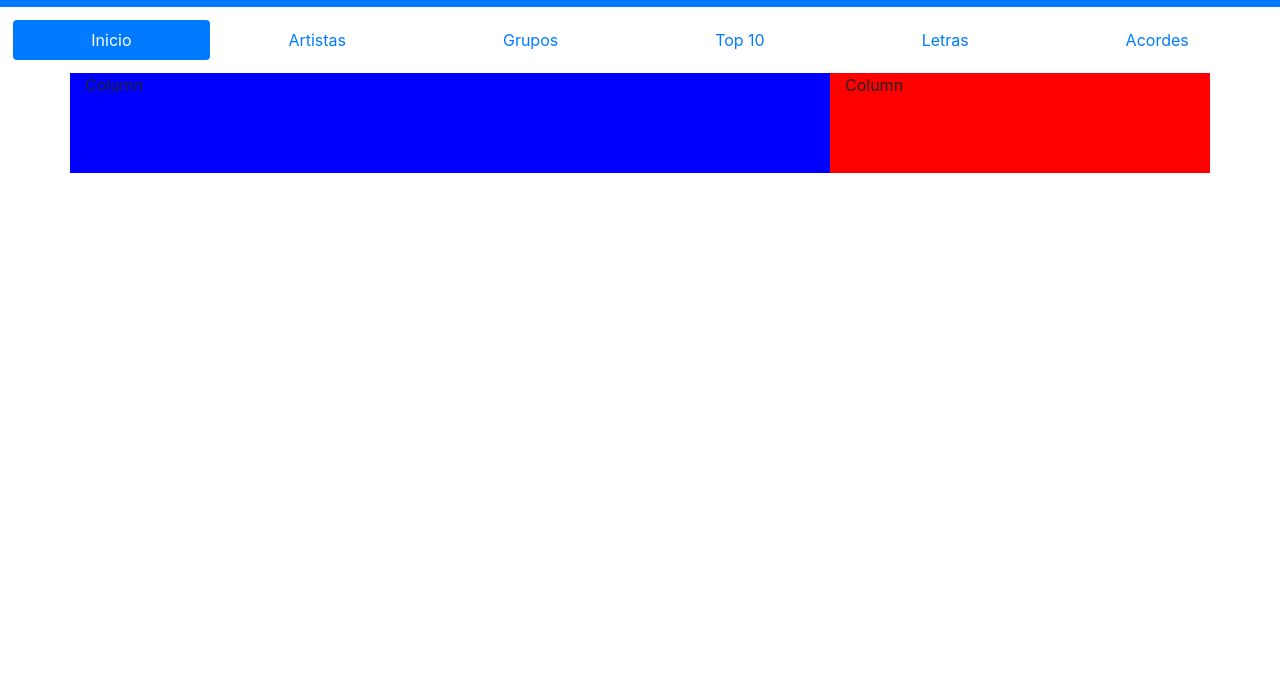
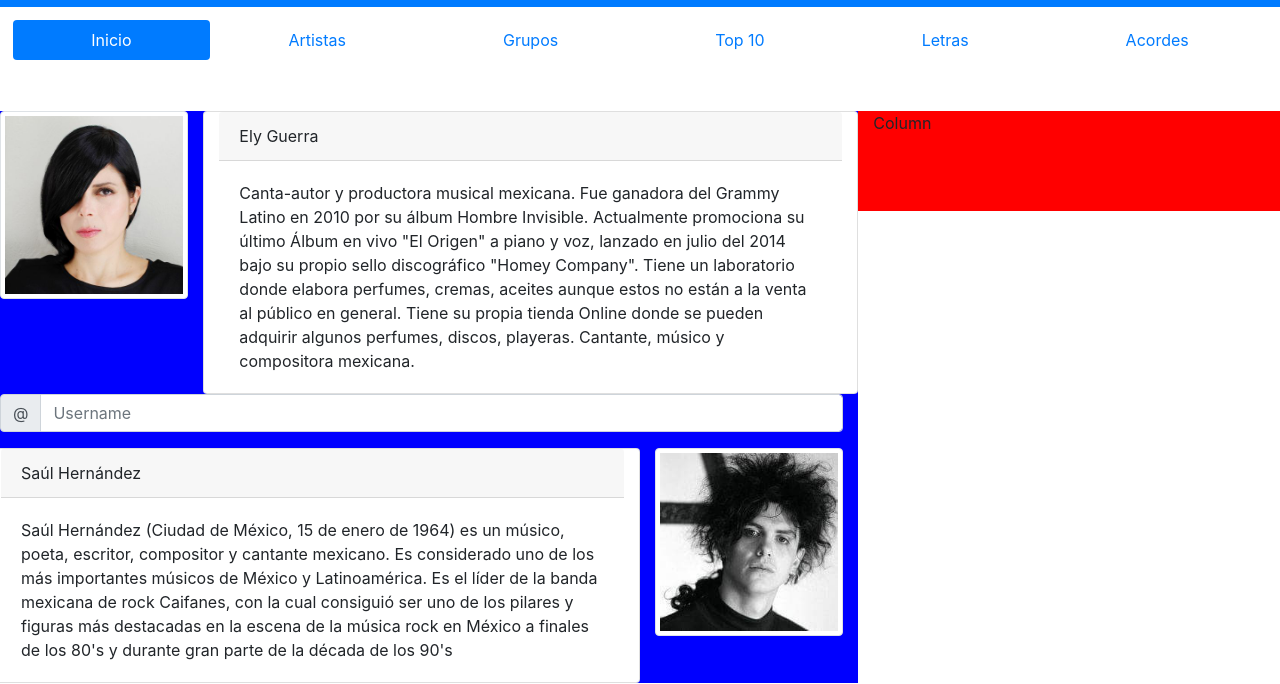
Before and after one commit to porsiempremau/Blogs, a plain HTML site: page Blogs/index.html in a window 1280 px wide. Shown: the part 116-800 px from the top of the page. Drawn offline with nearby package versions, Linux system fonts and the light colour scheme.

Commit message:
Mensajes de Contenido

```diff
--- a/Blogs/css/estiloPersonalizado.css
+++ b/Blogs/css/estiloPersonalizado.css
@@ -12,3 +12,13 @@ body {
 .NavAjuste > li:hover{
     background-color:aqua;
 }
+
+.ContenedorPrincipal{
+    margin-top: 2vw;
+    padding-top: 2vw;
+}
+
+.Contenido{
+    margin: 0px;
+    padding: 0px;
+}
--- a/Blogs/index.html
+++ b/Blogs/index.html
@@ -12,9 +12,9 @@
 <body>
     <div class="Encabezado bg-primary text-white row justify-content-between">
         <div class="col-sm-12 col-md-4 col-lg-2 align-self-start">
-            <img src="imagen/CaifanesLogo.jpg" class="img-fluid rounded float-left" alt="Responsive image" >
+            <img src="imagen/CaifanesLogo.jpg" class="img-fluid rounded float-left" alt="Responsive image">
         </div>
-        <div class="col-sm-12 col-md-4 col-lg-4 align-self-end" style="margin-right:20px" >
+        <div class="col-sm-12 col-md-4 col-lg-4 align-self-end" style="margin-right:20px">
             <img src="imagen/RedesSociales/IconFacebook.png" class="img-fluid rounded float-right" width="50" alt="facebook">
             <img src="imagen/RedesSociales/IconTwiter.png" class="img-fluid rounded float-right" width="50" alt="Twitter">
             <img src="imagen/RedesSociales/IconYoutube.png" class="img-fluid rounded float-right" width="50" alt="Youtube">
@@ -43,9 +43,39 @@
         </li>
     </ul>
 
-    <div class="container">
+    <div class="ContenedorPrincipal">
         <div class="row">
-            <div class="col-sm-12 col-md-7 col-lg-8" style="height:100px; background-color:blue">Column</div>
+            <div id="Contenido" class="col-sm-12 col-md-7 col-lg-8" style="background-color:blue">
+                <div class="row">
+                    <div class="col-sm-12 col-md-5 col-lg-3">
+                        <img src="imagen/Contenido/ElyGuerra.jpg" class="img-fluid img-thumbnail rounded mx-auto d-block" alt="...">
+                    </div>
+                    <div class="card col">
+                        <div class="card-header">Ely Guerra</div>
+                        <div class="card-body">
+                            <p class="card-text">Canta-autor y productora musical mexicana. Fue ganadora del Grammy Latino en 2010 por su álbum Hombre Invisible. Actualmente promociona su último Álbum en vivo "El Origen" a piano y voz, lanzado en julio del 2014 bajo su propio sello discográfico "Homey Company". Tiene un laboratorio donde elabora perfumes, cremas, aceites aunque estos no están a la venta al público en general. Tiene su propia tienda Online donde se pueden adquirir algunos perfumes, discos, playeras. Cantante, músico y compositora mexicana.</p>
+                        </div>
+                    </div>
+                    <div class="col-sm-12 input-group mb-3">
+                        <div class="input-group-prepend">
+                            <span class="input-group-text" id="basic-addon1">@</span>
+                        </div>
+                        <input type="text" class="form-control" placeholder="Username" aria-label="Username" aria-describedby="basic-addon1">
+                    </div>
+                </div>
+                <div class="row">
+                    <div class="card col">
+                        <div class="card-header">Saúl Hernández</div>
+                        <div class="card-body">
+                            <p class="card-text">Saúl Hernández (Ciudad de México, 15 de enero de 1964) es un músico, poeta, escritor, compositor y cantante mexicano. Es considerado uno de los más importantes músicos de México y Latinoamérica. Es el líder de la banda mexicana de rock Caifanes, con la cual consiguió ser uno de los pilares y figuras más destacadas en la escena de la música rock en México a finales de los 80's y durante gran parte de la década de los 90's</p>
+                        </div>
+                    </div>
+                    <div class="col-sm-12 col-md-5 col-lg-3">
+                        <img src="imagen/Contenido/SaulHernandez.jpg" class="img-fluid img-thumbnail rounded mx-auto d-block" alt="...">
+                    </div>
+                </div>
+            </div>
+
             <div class="col d-sm-none d-md-block" style="height:100px; background-color:red">Column</div>
         </div>
     </div>
```
Also changed, not shown: Blogs/imagen/Contenido/ElyGuerra.jpg (added), Blogs/imagen/Contenido/SaulHernandez.jpg (added), 1 other file.
